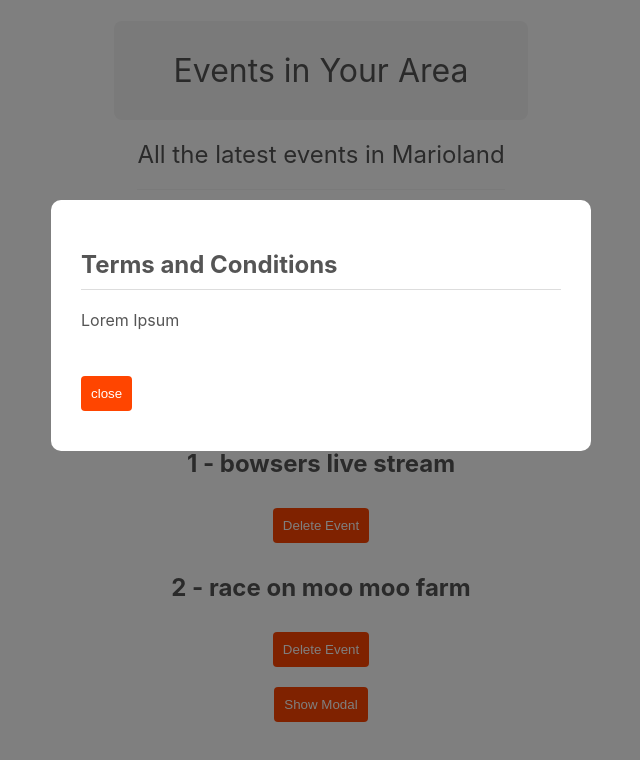
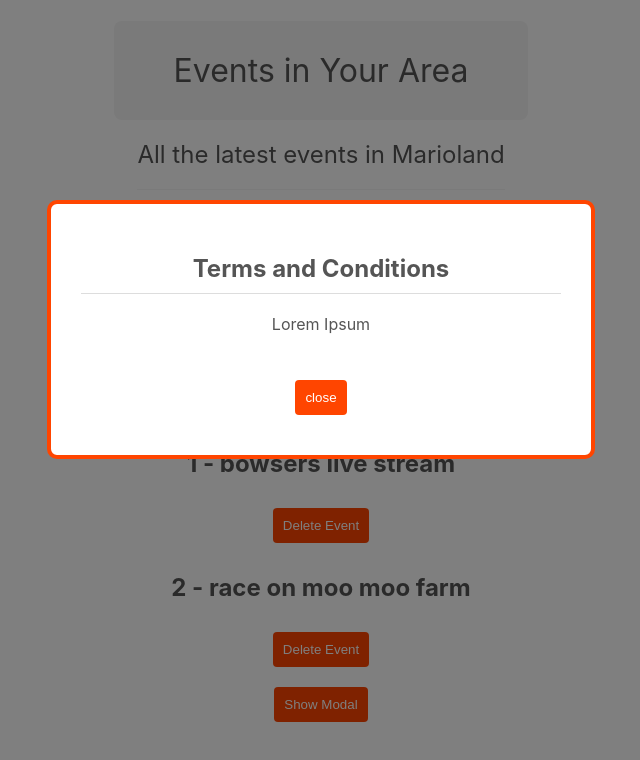
Before and after one commit to mhughes2011/net-ninja-react-app, a React (Create React App) app: page / in a window 1280 px wide. Both pictures are taken after a click on the button "Show Modal". Shown: the top 760 px of the page, without its empty margins (319-959 px from the left). Built offline with nearby package versions, Linux system fonts and the light colour scheme.

Commit message:
implemented inline styles

```diff
--- a/src/components/Modal.jsx
+++ b/src/components/Modal.jsx
@@ -5,7 +5,12 @@ import './Modal.css'
 function Modal(props) {
   return ReactDOM.createPortal((
     <div className='modal-backdrop'>
-      <div className="modal">
+    {/* The inline style tag below needs to curly brackets, the first set to notify of dynamic content and the second set for a JS object, like normal CSS */}
+      <div className="modal" style={{
+        border:'4px solid',
+        borderColor: '#ff4500',
+        textAlign: 'center'
+      }}>
         {props.children}
         <br />
         <button onClick={props.handleClose}>close</button>
```
